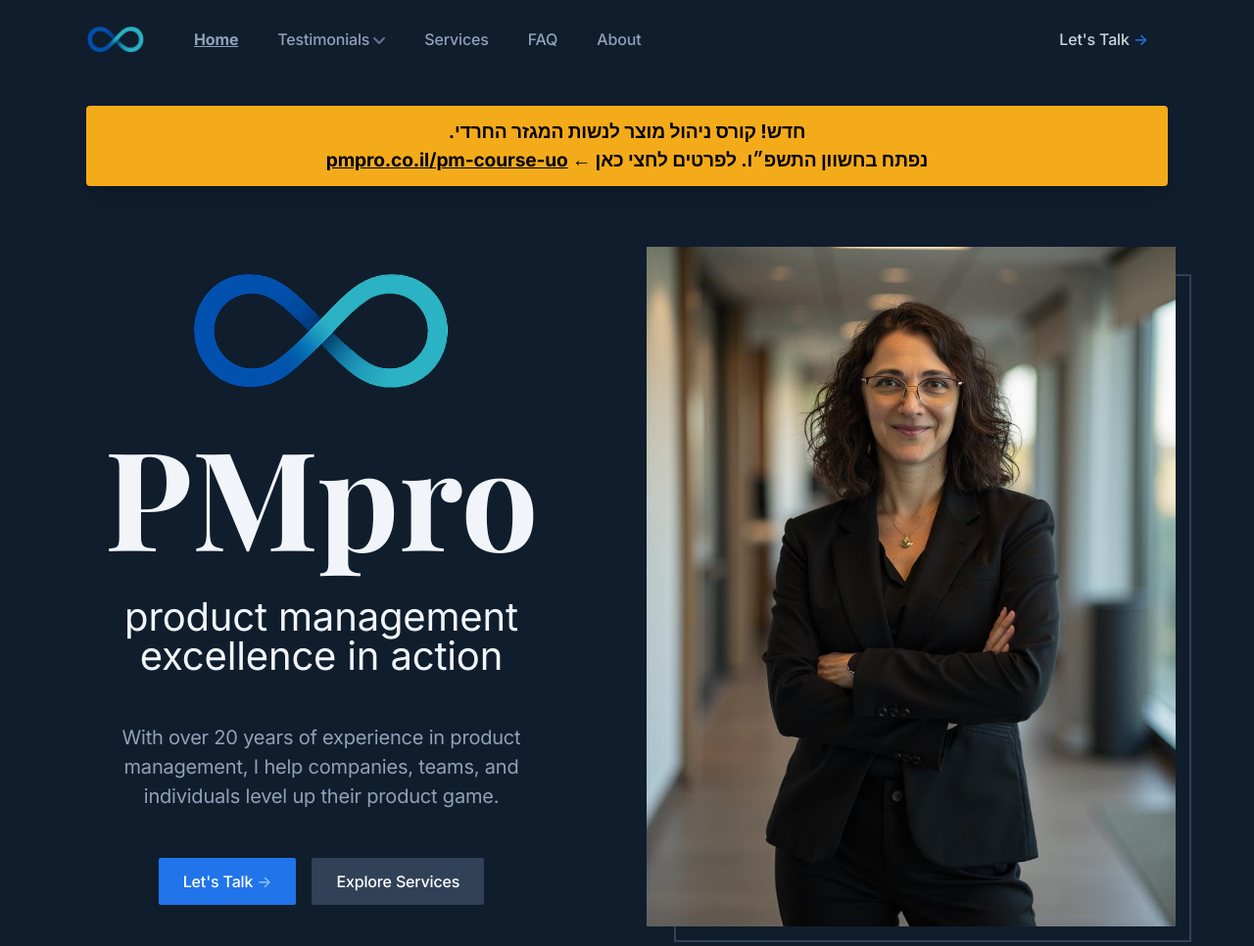
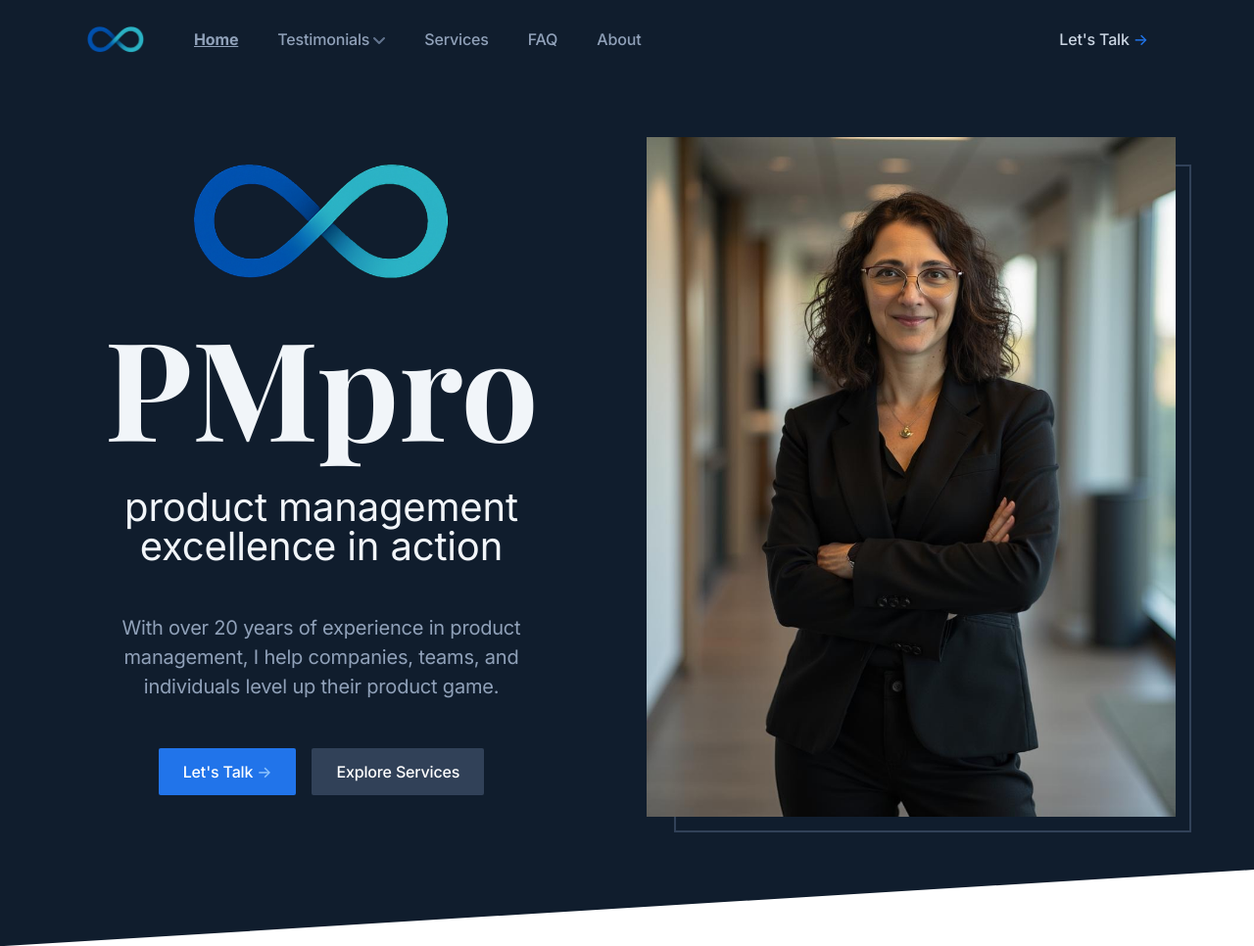
Before and after one commit to RachelFrenkelBH/RachelFrenkelBH.github.io, a website: page index.html in a window 1280 px wide. Shown: the top 966 px of the page at 98% size. Drawn offline with nearby package versions, Linux system fonts and the light colour scheme; a web font is replaced by a local one.

Commit message:
commented out announcement

```diff
--- a/index.html
+++ b/index.html
@@ -18,7 +18,7 @@
     <link href="./style.css" rel="stylesheet">
     <link href="./css/secondary-styles.css" rel="stylesheet">
 
-    <style>
+    <!-- <style>
         .announcement {
             background-color: #f4ab1a;
             color: #000;
@@ -32,7 +32,7 @@
             padding-inline: 1rem;
             padding-block: 0.75rem;
         }
-    </style>
+    </style> -->
 
     <!-- <link rel="icon" type="image/png" sizes="32x32" href="./assets/favicon-32x32.png">
     <link rel="icon" type="image/png" sizes="16x16" href="./assets/favicon-16x16.png">
@@ -201,7 +201,7 @@
                 <div class="relative max-w-6xl mx-auto px-4 sm:px-6">
                     <div class="pt-32 pb-20" style="padding-bottom: 120px">
 
-                        <div class="announcement rounded-sm shadow-xl">
+                        <!-- <div class="announcement rounded-sm shadow-xl" style="display: none">
                             <p dir="rtl">
                             חדש! קורס ניהול מוצר לנשות המגזר החרדי. <br>
                             נפתח בחשוון התשפ״ו. לפרטים לחצי כאן &larr;
@@ -210,7 +210,7 @@
                                 pmpro.co.il/pm-course-uo
                             </a>
                             </p>
-                        </div>
+                        </div> -->
 
 
                         <!-- Hero content -->
```
